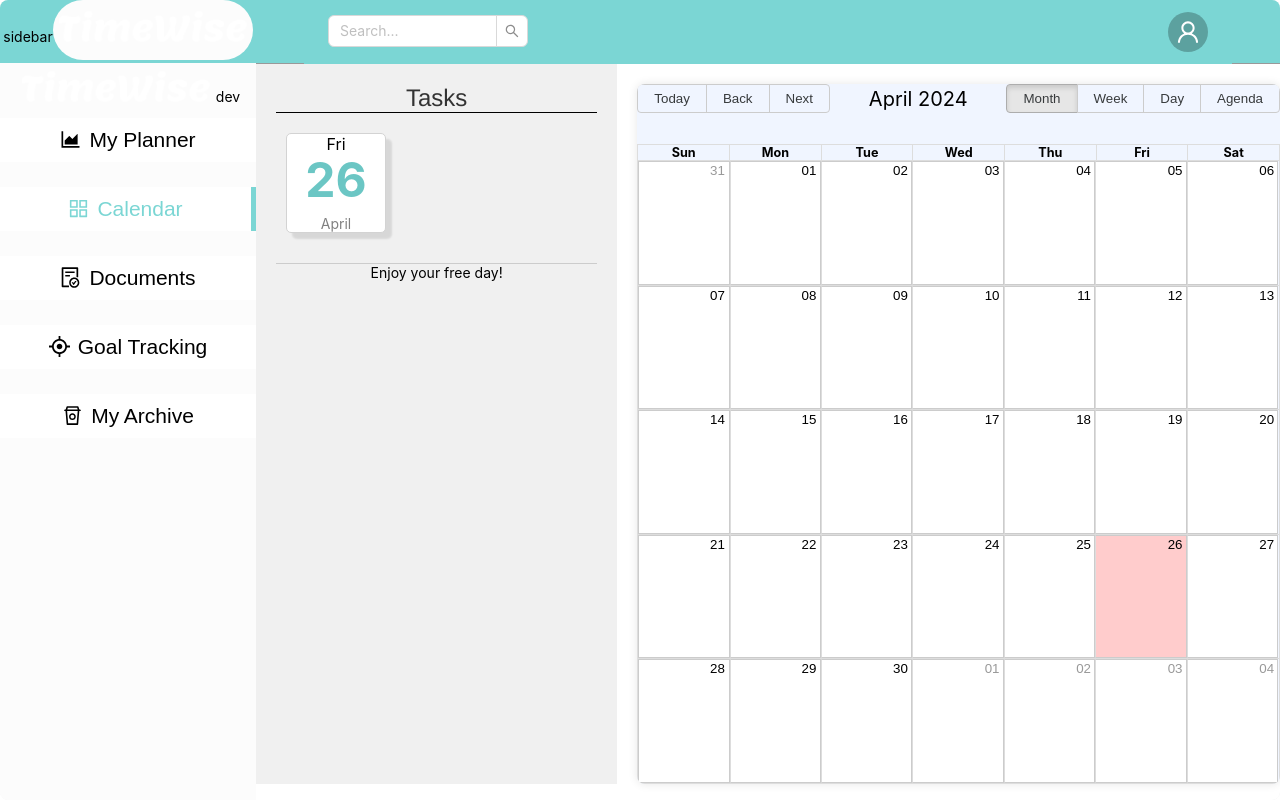
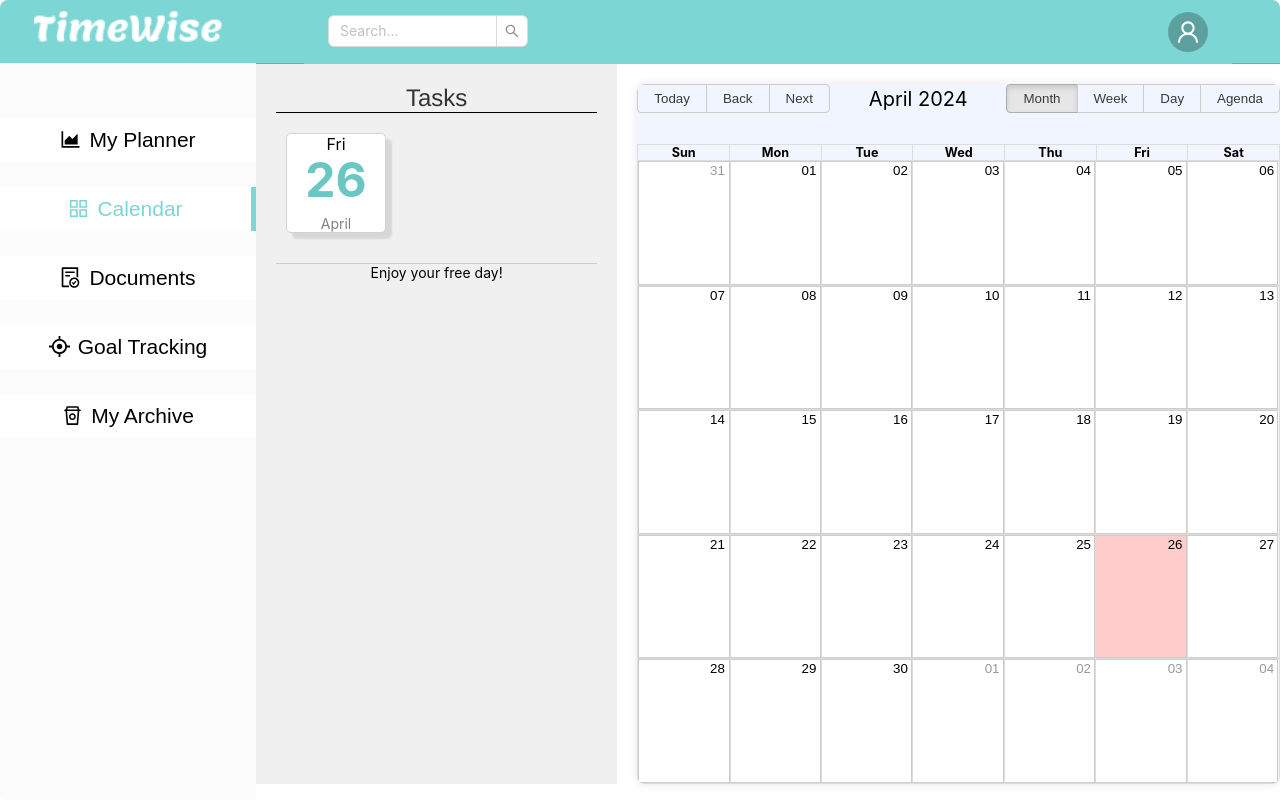
Before and after one commit to LiliAzatyan/time-wise-web, a React (Create React App) app: page /calendar in a window 1280 px wide. Built offline with nearby package versions, Linux system fonts and the light colour scheme.

Commit message:
modified header

```diff
--- a/src/layouts/SiderLayout.js
+++ b/src/layouts/SiderLayout.js
@@ -64,9 +64,9 @@ const App = () => {
   return (
     <div style={{backgroundColor: "#FCFCFC"}}>
       <div style={{height: '63px', marginTop: '0px', backgroundColor: "#7BD6D4"}}>
-         sidebar
+
         <a href="/home" onClick={handleClick}>
-          <button style={{backgroundColor: "#FCFCFC"}}
+          <button
             className={`button ${isClicked ? "true" : "false"}`}
             onClick={handleClick}
           >
@@ -75,16 +75,16 @@ const App = () => {
         </a>
 
 
-       <a href="/home" onClick={handleClick}>
+       {/* <a href="/home" onClick={handleClick}>
               <button
                 className={`button ${isClicked ? "true" : "false"}`}
                 onClick={handleClick}
               >
                 <img src="./TimeWise2.png" alt="Logo" width="100%"/>
               </button>
-      </a>
+      </a> */}
 
-      dev
+
       </div>
       <div style={{height: '100vh', marginTop: "40px"}}>
         {items.map(item => (
```
